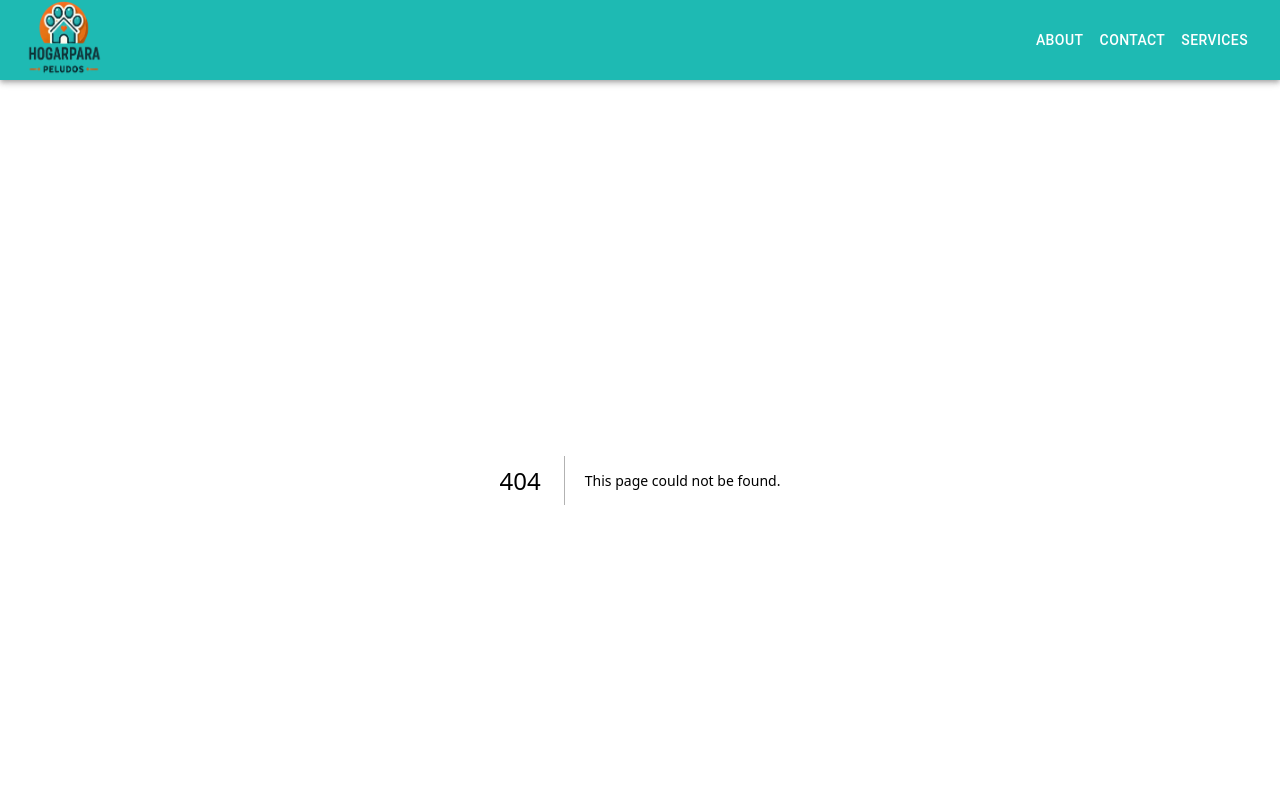
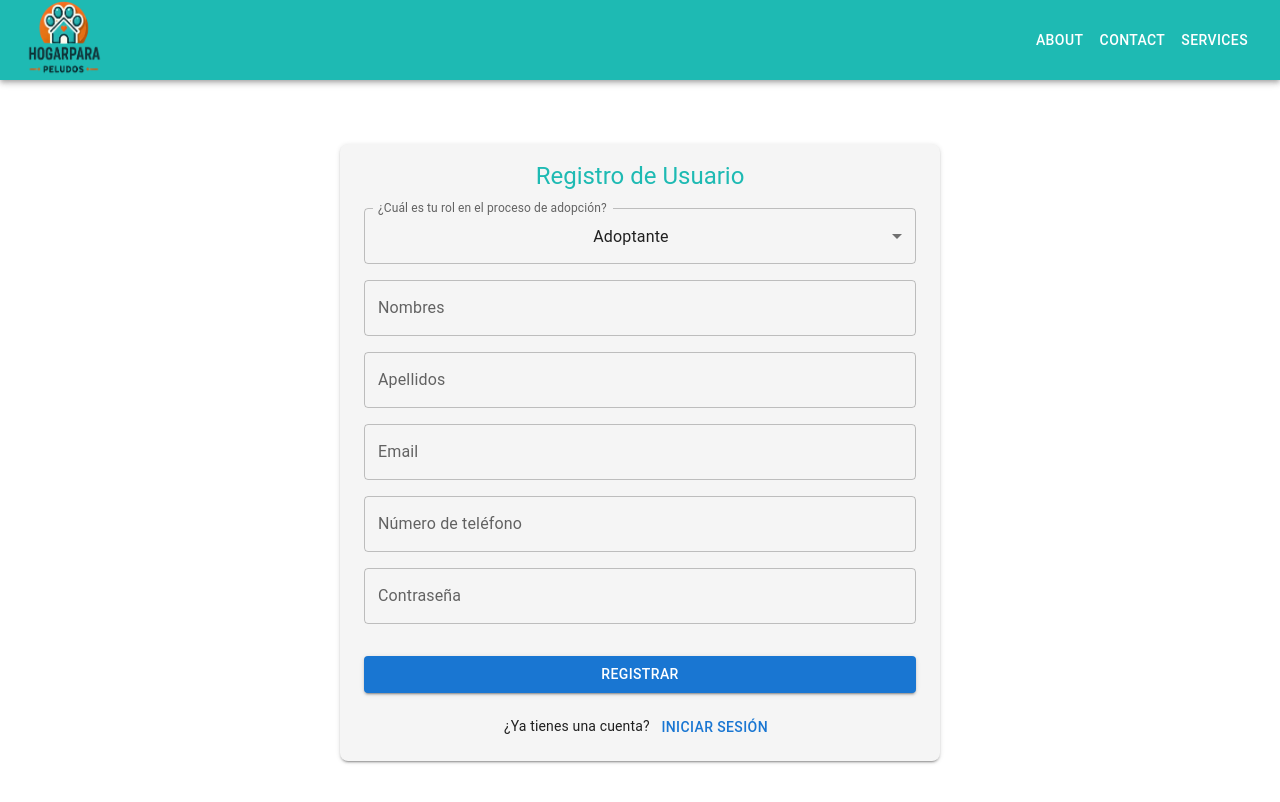
Before and after one commit to No-Country-simulation/c21-71-n-node-react, a Next.js app in the folder apps/next-app/: page /auth/register in a window 1280 px wide. Before the commit this address had no page. Shown: the top 802 px of the page. Built offline with nearby package versions, Linux system fonts and the light colour scheme.

Commit message:
feat(auth): add auth layout and user registration form UI

```diff
--- /dev/null
+++ b/apps/next-app/src/app/auth/layout.tsx
@@ -0,0 +1,15 @@
+export default function AuthLayout({
+  children,
+}: Readonly<{
+  children: React.ReactNode;
+}>) {
+  return (
+    <div>
+      <main>
+        <section style={{ textAlign: "center", padding: "2rem" }}>
+          {children}
+        </section>
+      </main>
+    </div>
+  );
+}
--- /dev/null
+++ b/apps/next-app/src/app/auth/register/page.hook.ts
@@ -0,0 +1,45 @@
+import { SelectChangeEvent } from "@mui/material";
+import { useState } from "react";
+import { RoleE, RoleT } from "@/types/roles";
+
+type FormData = {
+  role: RoleT;
+  name: string;
+  lastname: string;
+  email: string;
+  phone: string;
+  password: string;
+  shelterName: string;
+  address: string;
+};
+
+export function usePage() {
+  const [formData, setFormData] = useState<FormData>({
+    role: RoleE.ADOPTER,
+    name: "",
+    lastname: "",
+    email: "",
+    phone: "",
+    password: "",
+    shelterName: "",
+    address: "",
+  });
+
+  function handleInputChange(e: SelectChangeEvent<string>): void;
+  function handleInputChange(e: React.ChangeEvent<HTMLInputElement>): void;
+  function handleInputChange(e: any): void {
+    const { name, value } = e.target;
+    setFormData((prev) => ({ ...prev, [name]: value }));
+  }
+
+  const handleSubmit = (e: React.MouseEvent<HTMLButtonElement>) => {
+    e.preventDefault();
+    console.log(formData);
+  };
+
+  return {
+    formData,
+    handleInputChange,
+    handleSubmit,
+  };
+}
--- /dev/null
+++ b/apps/next-app/src/app/auth/register/page.tsx
@@ -0,0 +1,167 @@
+"use client";
+
+import React from "react";
+import {
+  Container,
+  Typography,
+  TextField,
+  Select,
+  MenuItem,
+  Button,
+  FormControl,
+  InputLabel,
+} from "@mui/material";
+import { usePage } from "./page.hook";
+import Link from "next/link";
+import { RoleE } from "@/types/roles";
+
+export default function AuthUserRegister() {
+  const { formData, handleInputChange, handleSubmit } = usePage();
+
+  return (
+    <Container
+      maxWidth="sm"
+      sx={{
+        mt: 4,
+        p: 2,
+        borderRadius: 2,
+        boxShadow: 2,
+        backgroundColor: "#f5f5f5",
+      }}
+    >
+      <Typography
+        variant="h5"
+        sx={{ mb: 2, textAlign: "center", color: "#1EBAB3" }}
+      >
+        Registro de Usuario
+      </Typography>
+      <form>
+        <FormControl fullWidth sx={{ mb: 2 }}>
+          <InputLabel id="role">
+            ¿Cuál es tu rol en el proceso de adopción?
+          </InputLabel>
+          <Select
+            name="role"
+            id="role"
+            value={formData.role}
+            onChange={handleInputChange}
+            label="¿Cuál es tu rol en el proceso de adopción?"
+          >
+            <MenuItem value="" disabled>
+              Selecciona tu rol
+            </MenuItem>
+            <MenuItem value={RoleE.ADOPTER}>Adoptante</MenuItem>
+            <MenuItem value={RoleE.SHELTER}>Refugio</MenuItem>
+          </Select>
+        </FormControl>
+
+        {formData.role === RoleE.ADOPTER ? (
+          <>
+            <TextField
+              fullWidth
+              label="Nombres"
+              name="name"
+              id="name"
+              value={formData.name}
+              onChange={handleInputChange}
+              autoComplete="given-name"
+              sx={{ mb: 2 }}
+            />
+
+            <TextField
+              fullWidth
+              label="Apellidos"
+              name="lastname"
+              id="lastname"
+              value={formData.lastname}
+              onChange={handleInputChange}
+              autoComplete="family-name"
+              sx={{ mb: 2 }}
+            />
+          </>
+        ) : formData.role === RoleE.SHELTER ? (
+          <>
+            <TextField
+              fullWidth
+              label="Nombre del Refugio"
+              name="shelterName"
+              id="shelterName"
+              value={formData.shelterName}
+              onChange={handleInputChange}
+              autoComplete="organization"
+              sx={{ mb: 2 }}
+            />
+
+            <TextField
+              fullWidth
+              label="Dirección"
+              name="address"
+              id="address"
+              value={formData.address}
+              onChange={handleInputChange}
+              autoComplete="address"
+              sx={{ mb: 2 }}
+            />
+          </>
+        ) : null}
+
+        <TextField
+          fullWidth
+          label="Email"
+          type="email"
+          name="email"
+          id="email"
+          value={formData.email}
+          onChange={handleInputChange}
+          autoComplete="email"
+          sx={{ mb: 2 }}
+        />
+
+        <TextField
+          fullWidth
+          label="Número de teléfono"
+          type="tel"
+          name="phone"
+          id="phone"
+          value={formData.phone}
+          onChange={handleInputChange}
+          autoComplete="tel"
+          sx={{ mb: 2 }}
+        />
+
+        <TextField
+          fullWidth
+          label="Contraseña"
+          type="password"
+          name="password"
+          id="password"
+          value={formData.password}
+          onChange={handleInputChange}
+          sx={{ mb: 2 }}
+        />
+
+        <Button
+          variant="contained"
+          color="primary"
+          fullWidth
+          onClick={handleSubmit}
+          sx={{ mt: 2 }}
+        >
+          Registrar
+        </Button>
+
+        <Typography
+          variant="body2"
+          sx={{ textAlign: "center", mt: 2, color: "text.primary" }}
+        >
+          ¿Ya tienes una cuenta?{" "}
+          <Link href="/auth/login" passHref>
+            <Button variant="text" color="primary">
+              Iniciar sesión
+            </Button>
+          </Link>
+        </Typography>
+      </form>
+    </Container>
+  );
+}
--- /dev/null
+++ b/apps/next-app/src/types/roles.ts
@@ -0,0 +1,7 @@
+export enum RoleE {
+  ADMIN = "ADMIN",
+  ADOPTER = "ADOPTER",
+  SHELTER = "SHELTER",
+}
+
+export type RoleT = "ADMIN" | "ADOPTER" | "SHELTER";
```
Also changed, not shown: 1 other file (tests, documents, lock files or other folders).
